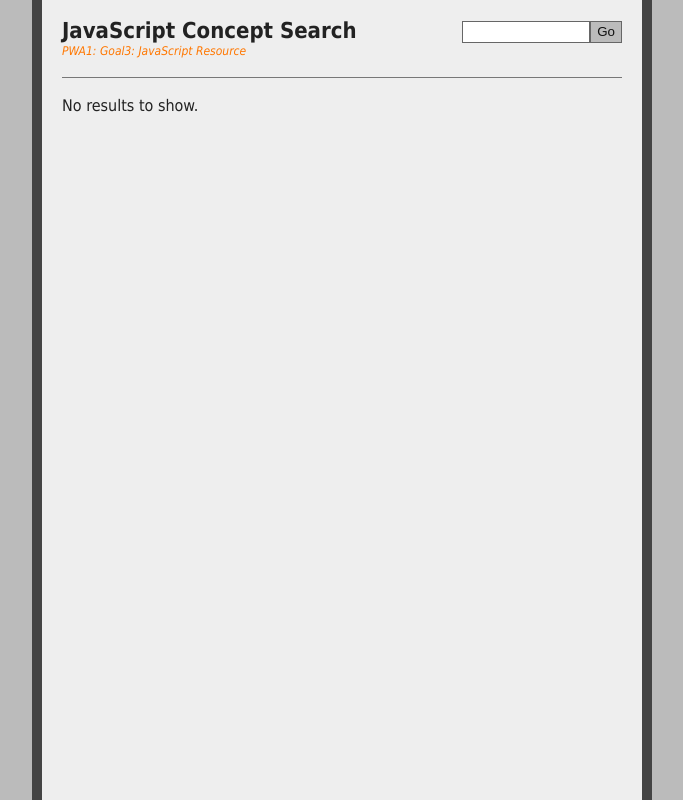
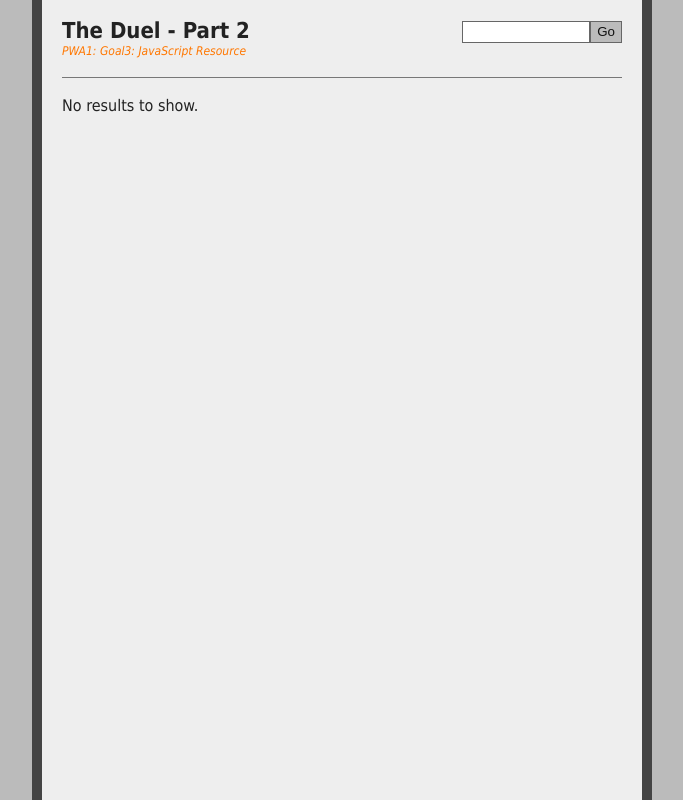
Before and after one commit to csaunders1976/PWA1-GITRepo-SaundersC, a plain HTML site: page Wk1/goal3_assign_debug_v2/index.html in a window 1280 px wide. Shown: the whole page, without its empty margins (298-981 px from the left). Drawn offline with Linux system fonts and the light colour scheme.

Commit message:
Updated HTML

```diff
--- a/Wk1/goal1_assign_duel1/js/main.js
+++ b/Wk1/goal1_assign_duel1/js/main.js
@@ -1,7 +1,7 @@
 /*
 Chelsie Saunders
-Date: October 3, 2014
-Assignment: Goal1: Assignment: Duel1
+Date: October 10, 2014
+Assignment: Duel2
  */
 
 //self-executing function
--- a/Wk1/goal3_assign_debug_v2/index.html
+++ b/Wk1/goal3_assign_debug_v2/index.html
@@ -9,7 +9,7 @@
 	<div id="sitewrap">
 		<div id="wrap">
 			<div id="logowrap">
-				<h1>JavaScript Concept Search</h1>
+				<h1>The Duel - Part 2</h1>
 				<p class="headsub">PWA1: Goal3: JavaScript Resource</p>
 			</div>
 
```
